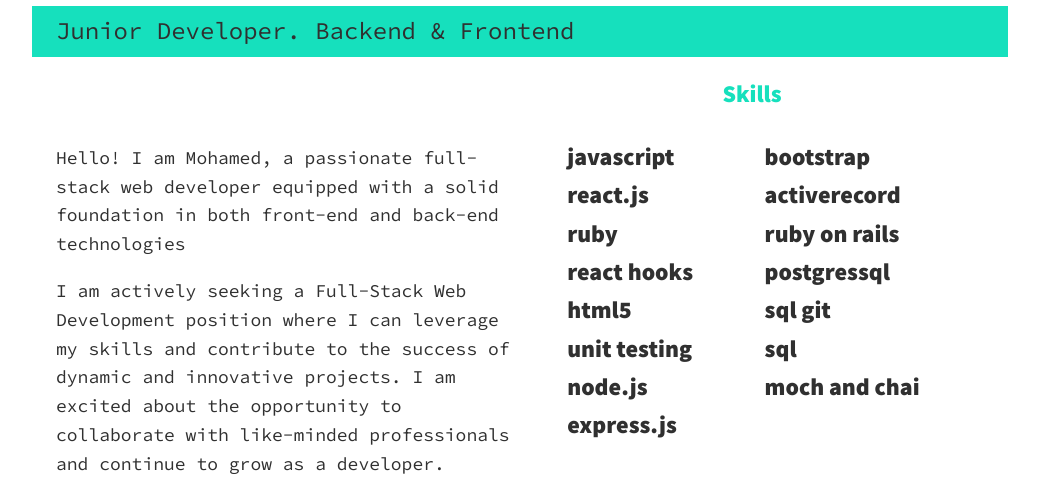
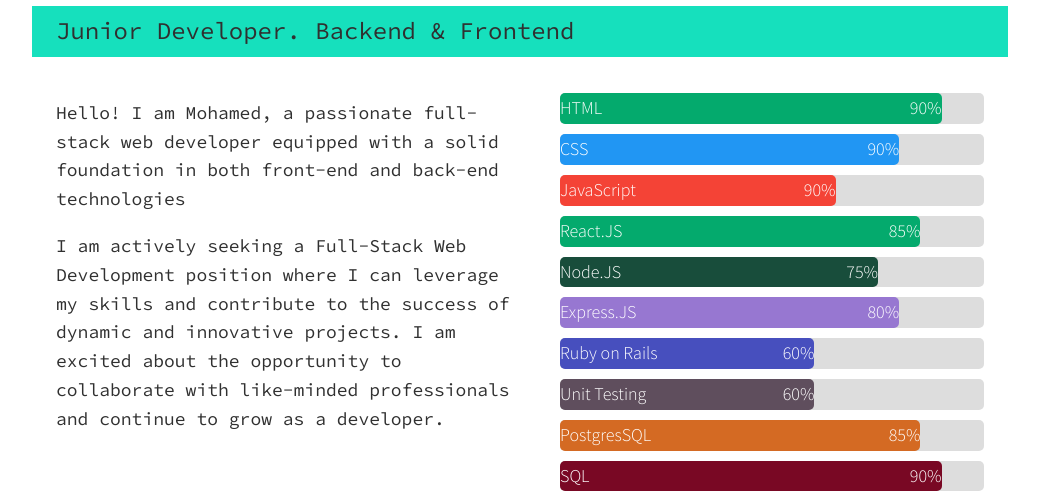
Before and after one commit to mohaelmi/mohaelmi.github.io, a plain HTML site: page index.html in a window 1280 px wide. Shown: the part 696-1200 px from the top of the page, without its empty margins (120-1159 px from the left). Drawn offline with nearby package versions, Linux system fonts and the light colour scheme.

Commit message:
style skills section

```diff
--- a/css/style.css
+++ b/css/style.css
@@ -237,60 +237,14 @@ header {
 }
 
 
-@media (min-width: 800px) {
-  :root {
-      --fs-h1: 4.5rem;
-      --fs-h2: 3.75rem;
-      --fs-h3: 1.5rem;
-      --fs-body: 1.125rem;
-  }
-}
-
-
-@media (min-width: 600px) {
-  .intro {
-    display: grid;
-    width: min-content;
-    margin: 0 auto;
-    grid-column: 1em;
-    grid-template-areas:
-      "img title"
-      "img subtitle";
-
-    grid-template-columns: min-content max-content;
-    grid-column-gap: 1em;
-  }
-
-  .intro__img {
-    grid-area: img;
-    min-width: 250px;
-    position: relative;
-    z-index: 2;
-    padding: 1em;
-
-  }
-
-  .section__subtitle-intro {
-    align-self: start;
-    grid-column: -1 / 1;
-    grid-row: 2;
-    text-align: right;
-    position: relative;
-    left: -1.5em;
-    width: calc(100% + 1.5em);
-  }
-}
-
-
 /* about me */
-
 .about-me {
   max-width: 1000px;
   margin: 0 auto;
 }
 
 .about-me__body {
-  padding-top: 2.5em;
+  /* padding-top: 1em; */
   font-family: var(--ff-secondary);
 }
 
@@ -299,79 +253,11 @@ header {
   /* border-radius: 5%; */
 }
 
-.skills  {
-  margin-top: 2em;
-  font-size: var(--fs-h3);
-  font-weight: var(--fw-bold);
-  /* box-shadow: var(--bs); */
-  /* height: 100hv; */
-  /* right: 2em; */
-}
-.skills ul {
-  max-height: 13em;
-  display: flex;
-  flex-direction: column;
-  flex-wrap: wrap;
-  list-style: none;
-  text-transform: lowercase;
-  font-family: var(--ff-primary);
-}
-
-.skills ul li {
-  padding: 0 .3em;
-}
-.section__subtitle-skills {
-  text-align: center;
-  color: var(--clr-accent);
-  font-weight: var(--fw-bold);
-}
-
-@media (min-width: 600px) {
-  .about-me {
-    display: grid;
-    grid-template-columns: 1fr 1fr;
-    grid-template-areas:
-      "title skills"
-      "subtitle skills"
-      "text skills";
-  }
-
-  .section__title-about {
-    grid-area: title;
-  }
-
-  .section__subtitle-about {
-    grid-column: 1 / -1;
-    grid-row: 2;
-    position: relative;
-    left: -1em;
-    width: calc(100% + 2em);
-    /* padding-left: 1em; */
-    padding-right: calc(200px + 4em);
-
-  }
-
-  .skills {
-    grid-area: skills;
-    position: relative;
-    z-index: 5;
-    /* width: 350px; */
-    height:  20rem;
-    top: 3em;
-  }
 
 
-}
-
-@media (max-width: 599px) {
-  .about-me__img {
-    display: none;
-  }
-}
 
 
 /* my work */
-
 .my-work {
   background-color: var(--clr-dark);
   color: var(--clr-light);
@@ -400,16 +286,6 @@ header {
   z-index: 2;
 }
 
-/* .learn-more-button a {
-  width: 130px;
-  height: 50px;
-  font-weight: var(--fw-bold);
-  border-radius: 5%;
-  cursor: pointer;
-  background: var(--clr-accent);
-  margin-top: 1em;
-} */
-
 .learn-more-button:hover {
   background: var(--clr-light);
   font-weight: var(--fs-h3);
@@ -419,11 +295,10 @@ header {
   transform: scale(1.2);
   opacity: .5;
 
-  /* background-color: var(--clr-accent); */
 }
 
 
-/* footer */
+/* FOOTER */
 
 .footer {
   background: #111;;
@@ -463,3 +338,147 @@ header {
 .social-list__link {
   padding: .5em;
 }
+
+
+/* TECHNICAL SKILLS */
+
+.skills  {
+  margin-top: 5em;
+  /* margin-left: 5px; */
+}
+
+.skills ul li {
+  list-style: none;
+}
+
+/* Container for skill bars */
+.container {
+  width: 100%;
+  background-color: #ddd;
+  border-radius: 5px;
+}
+
+.tech_skills {
+  /* text-align: right;  */
+  display: flex;
+  justify-content: space-between;
+  padding-top: 1px;
+  padding-bottom: 1px;
+  color: white;
+  border-radius: 5px;
+  margin-bottom: 10px;
+}
+
+.html {width: 90%; background-color: #04AA6D;}
+.css {width: 80%; background-color: #2196F3;}
+.js {width: 65%; background-color: #f44336;}
+.react {width: 85%; background-color: #04AA6D;}
+.node {width: 75%; background-color: #184d3b;}
+.express {width: 80%; background-color: #6d3bca9f;}
+.ruby-on-rails {width: 60%; background-color: #474fbe;}
+.testing {width: 60%; background-color: #5f4e5d;}
+.postgres {width: 85%; background-color: #d46a23;}
+.sql {width: 90%; background-color: #790824;}
+
+
+
+
+/********************************
+
+MEDIA QUERIES
+
+**********************************/
+
+/* 800 pixel and above */
+@media (min-width: 800px) {
+  :root {
+      --fs-h1: 4.5rem;
+      --fs-h2: 3.75rem;
+      --fs-h3: 1.5rem;
+      --fs-body: 1.125rem;
+  }
+}
+
+
+
+/* 600 pixel and above */
+@media (min-width: 600px) {
+
+  .intro {
+    display: grid;
+    width: min-content;
+    margin: 0 auto;
+    grid-column: 1em;
+    grid-template-areas:
+      "img title"
+      "img subtitle";
+
+    grid-template-columns: min-content max-content;
+    grid-column-gap: 1em;
+  }
+
+  .intro__img {
+    grid-area: img;
+    min-width: 250px;
+    position: relative;
+    z-index: 2;
+    padding: 1em;
+
+  }
+
+  .section__subtitle-intro {
+    align-self: start;
+    grid-column: -1 / 1;
+    grid-row: 2;
+    text-align: right;
+    position: relative;
+    left: -1.5em;
+    width: calc(100% + 1.5em);
+  }
+
+
+
+  .about-me {
+    display: grid;
+    grid-template-columns: 1fr 1fr;
+    grid-template-areas:
+      "title skills"
+      "subtitle skills"
+      "text skills";
+  }
+
+  .section__title-about {
+    grid-area: title;
+  }
+
+  .section__subtitle-about {
+    grid-column: 1 / -1;
+    grid-row: 2;
+    position: relative;
+    left: -1em;
+    width: calc(100% + 2em);
+    /* padding-left: 1em; */
+    padding-right: calc(200px + 4em);
+
+  }
+
+  .skills {
+    grid-area: skills;
+    position: relative;
+    z-index: 5;
+    /* width: 350px; */
+    height:  20rem;
+    top: 3em;
+  }
+
+
+}
+
+/* 199 pixel and lower */
+@media (max-width: 599px) {
+  .about-me__img {
+    display: none;
+  }
+
+
+}
--- a/index.html
+++ b/index.html
@@ -65,7 +65,7 @@
 
       </div>
 
-      <div class="skills">
+      <!-- <div class="skills">
         <p class="section__subtitle-skills">Skills</p>
         <ul>
           <li>JAVASCRIPT</li>
@@ -84,10 +84,80 @@
           <li>SQL</li>
           <li>MOCH AND CHAI</li>
         </ul>
-      </div>
+      </div> -->
+
+
+    <!-- skills section -->
+
+  <div class="skills">
+
+    <ul>
+      <li>
+        <div class="container">
+          <div class="tech_skills html"><span>HTML</span><span>90%</span></div>
+        </div>
+      </li>
+      <li>
+        <div class="container">
+          <div class="tech_skills css"><span>CSS</span><span>90%</span></div>
+        </div>
+      </li>
+
+      <li>
+        <div class="container">
+          <div class="tech_skills js"><span>JavaScript</span><span>90%</span></div>
+        </div>
+      </li>
+
+      <li>
+        <div class="container">
+          <div class="tech_skills react"><span>React.JS</span><span>85%</span></div>
+        </div>
+      </li>
+
+      <li>
+        <div class="container">
+          <div class="tech_skills node"><span>Node.JS</span><span>75%</span></div>
+        </div>
+      </li>
+
+      <li>
+        <div class="container">
+          <div class="tech_skills express"><span>Express.JS</span><span>80%</span></div>
+        </div>
+      </li>
+
+      <li>
+        <div class="container">
+          <div class="tech_skills ruby-on-rails"><span>Ruby on Rails</span><span>60%</span></div>
+        </div>
+      </li>
+
+      <li>
+        <div class="container">
+          <div class="tech_skills testing"><span>Unit Testing</span><span>60%</span></div>
+        </div>
+      </li>
+
+      <li>
+        <div class="container">
+          <div class="tech_skills postgres"><span>PostgresSQL</span><span>85%</span></div>
+        </div>
+      </li>
+
+      <li>
+        <div class="container">
+          <div class="tech_skills sql"><span>SQL</span><span>90%</span></div>
+        </div>
+      </li>
+    </ul>
+
+  </div>
+
 
       <!-- <img src="assets/images/background-photo.avif" alt="me" class="about-me__img" /> -->
     </section>
+
 
     <!-- projects -->
 
```
